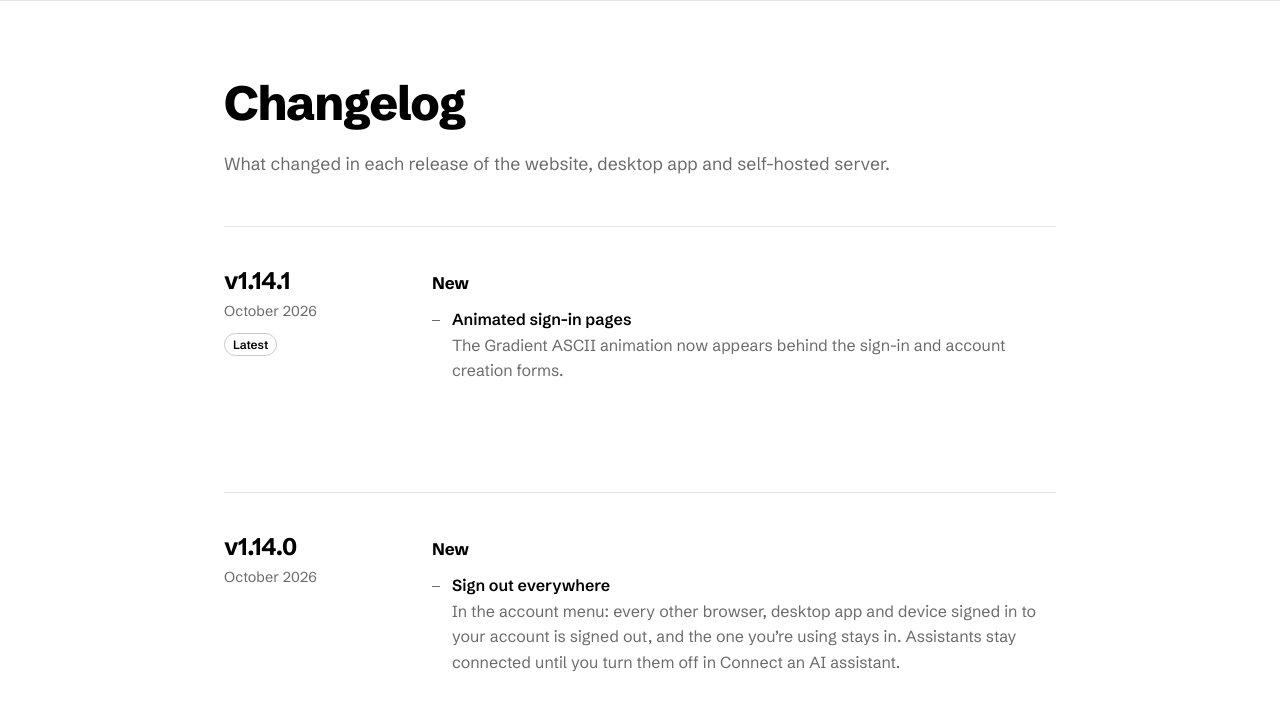
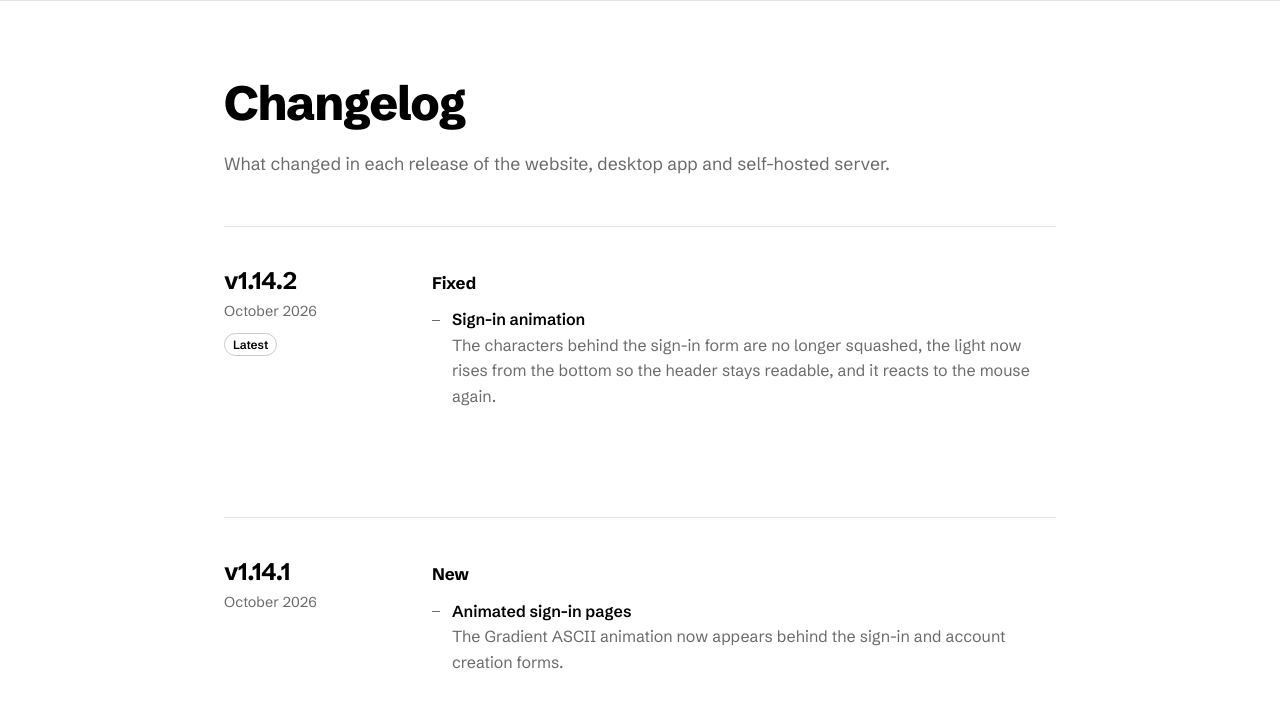
Before and after one commit to ishaanman7898/ShareSecure, a website: page public/changelog.html in a window 1280 px wide. Shown: the part 72-776 px from the top of the page. Drawn offline with Linux system fonts and the light colour scheme; no server answers.

Commit message:
Release v1.14.2

```diff
--- a/package.json
+++ b/package.json
@@ -1,6 +1,6 @@
 {
   "name": "sharesecure",
-  "version": "1.14.1",
+  "version": "1.14.2",
   "description": "Private, encrypted file sharing — self-hosted edition",
   "main": "desktop/main.js",
   "type": "commonjs",
--- a/public/changelog.html
+++ b/public/changelog.html
@@ -33,12 +33,28 @@
 
     <div class="timeline">
 
+      <!-- v1.14.2 -->
+      <section class="release latest">
+        <div class="release-header">
+          <span class="release-version">v1.14.2</span>
+          <span class="release-date">October 2026</span>
+          <span class="status-badge">Latest</span>
+        </div>
+        <div class="release-body">
+          <div class="change-group">
+            <h3>Fixed</h3>
+            <ul class="change-list">
+              <li><strong>Sign-in animation</strong> The characters behind the sign-in form are no longer squashed, the light now rises from the bottom so the header stays readable, and it reacts to the mouse again.</li>
+            </ul>
+          </div>
+        </div>
+      </section>
+
       <!-- v1.14.1 -->
-      <section class="release latest">
+      <section class="release">
         <div class="release-header">
           <span class="release-version">v1.14.1</span>
           <span class="release-date">October 2026</span>
-          <span class="status-badge">Latest</span>
         </div>
         <div class="release-body">
           <div class="change-group">
```
Also changed, not shown: 1 other file.
